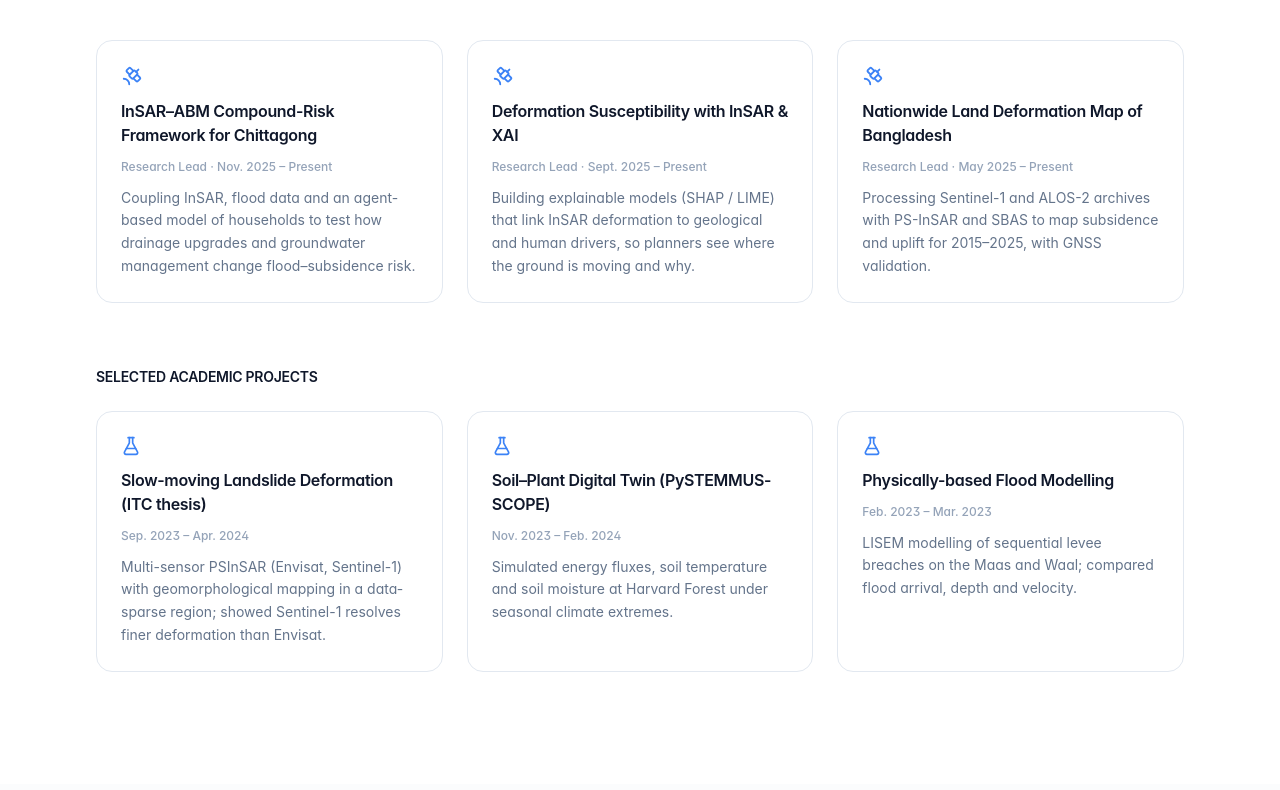
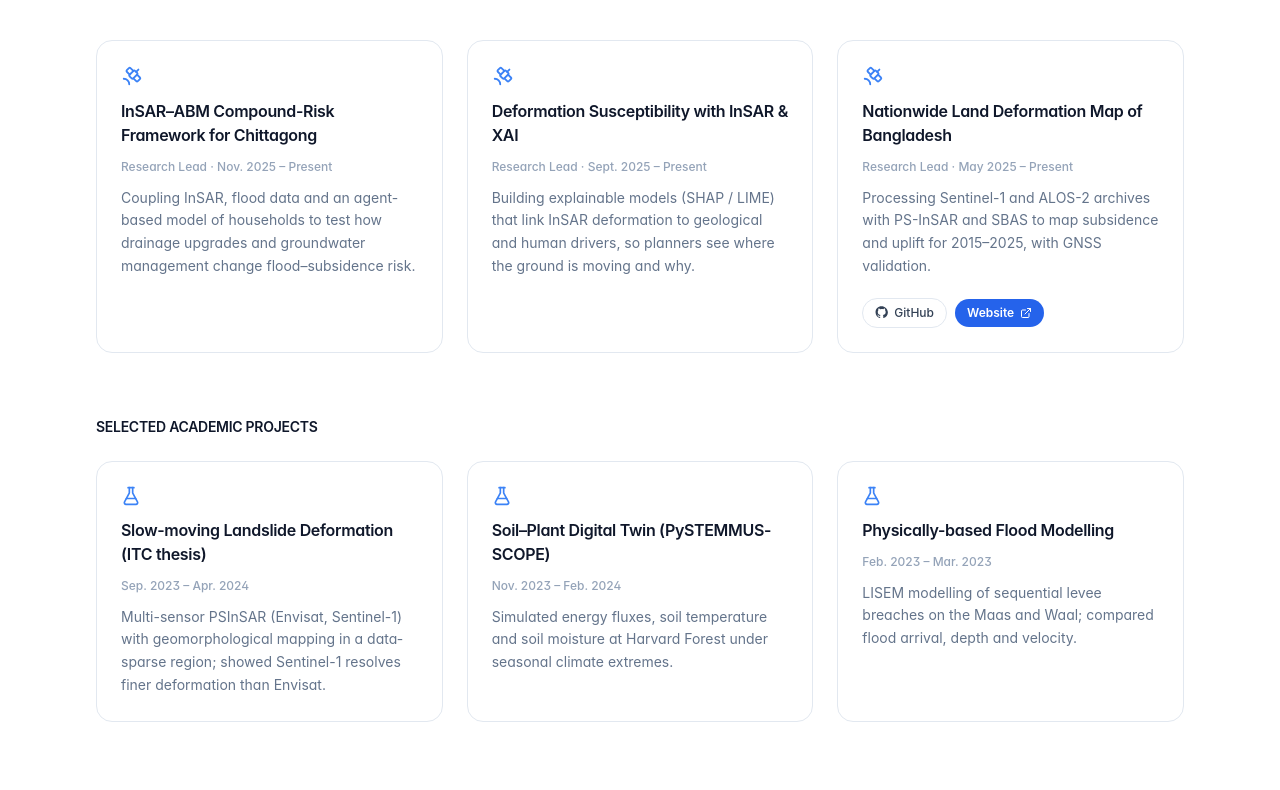
Before and after one commit to TowhidulIslam27/TowhidulIslam27.github.io, a React (Vite) app: page / in a window 1280 px wide. Shown: the part 2593-3383 px from the top of the page. Built offline with nearby package versions, Linux system fonts and the light colour scheme.

Commit message:
Add links to land deformation project

```diff
--- a/src/components/ResearchProjects.jsx
+++ b/src/components/ResearchProjects.jsx
@@ -1,4 +1,5 @@
-import { Satellite, FlaskConical } from "lucide-react";
+import { Satellite, FlaskConical, ExternalLink } from "lucide-react";
+import { GithubGlyph } from "./icons";
 import { researchProjects, academicProjects } from "../data/content";
 
 export default function ResearchProjects() {
@@ -24,6 +25,32 @@ export default function ResearchProjects() {
                 {r.role} · {r.period}
               </p>
               <p className="text-sm leading-relaxed text-ink-500 dark:text-ink-400">{r.description}</p>
+              {(r.github || r.website) && (
+                <div className="mt-auto flex flex-wrap items-center gap-2 pt-2">
+                  {r.github && (
+                    <a
+                      href={r.github}
+                      target="_blank"
+                      rel="noreferrer"
+                      className="inline-flex items-center gap-1.5 rounded-full border border-ink-200 px-3 py-1.5 text-xs font-medium text-ink-700 transition-colors hover:border-accent-400 hover:text-accent-600 dark:border-ink-700 dark:text-ink-200 dark:hover:border-accent-500 dark:hover:text-accent-400"
+                    >
+                      <GithubGlyph size={13} />
+                      GitHub
+                    </a>
+                  )}
+                  {r.website && (
+                    <a
+                      href={r.website}
+                      target="_blank"
+                      rel="noreferrer"
+                      className="inline-flex items-center gap-1.5 rounded-full bg-accent-600 px-3 py-1.5 text-xs font-semibold text-white transition-colors hover:bg-accent-700"
+                    >
+                      Website
+                      <ExternalLink size={12} />
+                    </a>
+                  )}
+                </div>
+              )}
             </div>
           ))}
         </div>
--- a/src/data/content.js
+++ b/src/data/content.js
@@ -131,6 +131,8 @@ export const researchProjects = [
     role: "Research Lead",
     period: "May 2025 – Present",
     description: "Processing Sentinel-1 and ALOS-2 archives with PS-InSAR and SBAS to map subsidence and uplift for 2015–2025, with GNSS validation.",
+    github: "https://github.com/TowhidulIslam27/bGMO",
+    website: "https://bmgo.sarsense.com/#bangladesh",
   },
 ];
 
```
